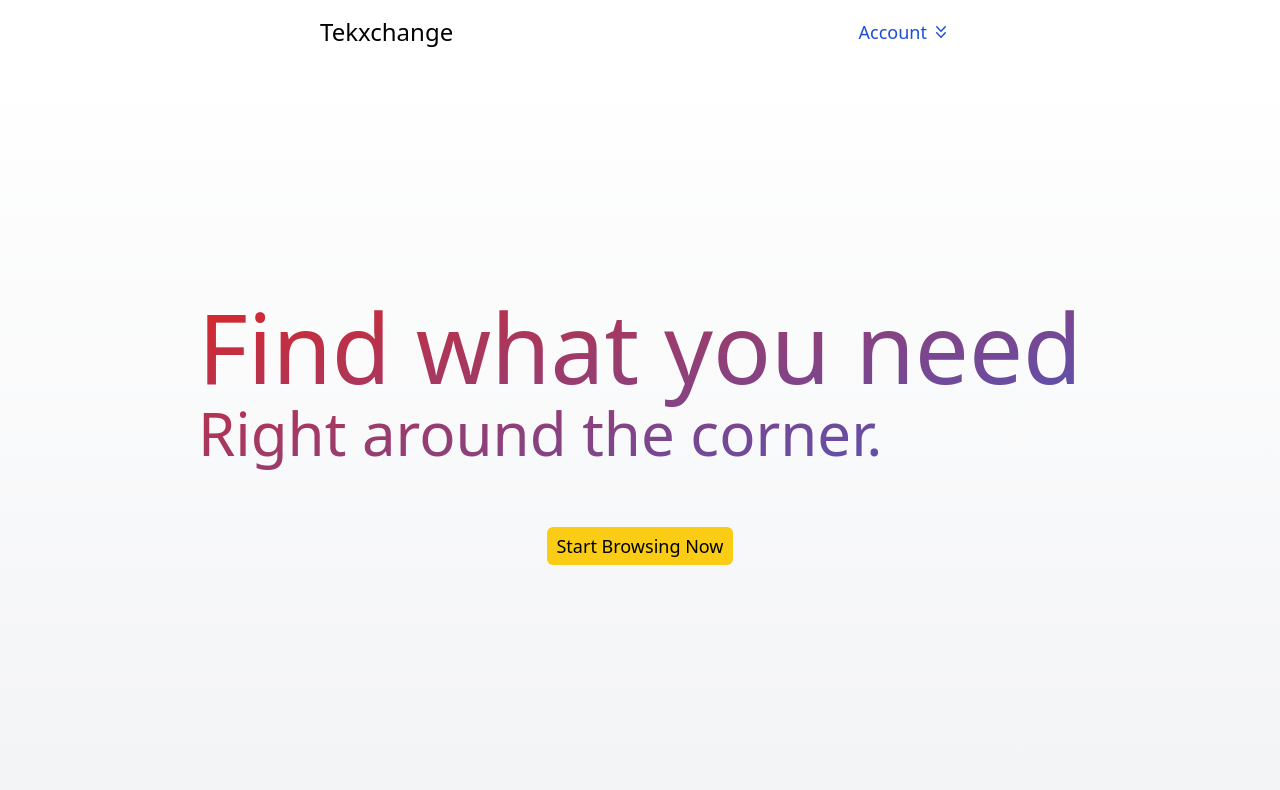
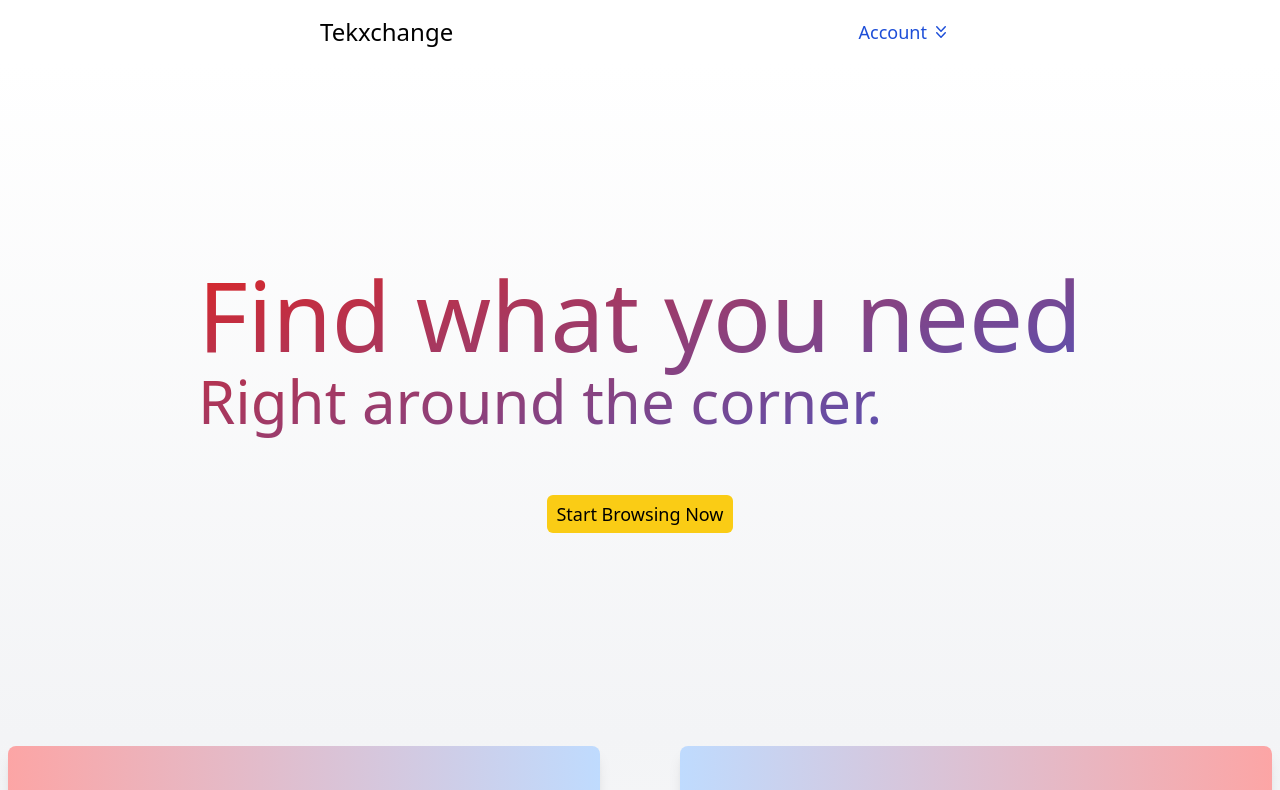
Before and after one commit to Tekxchange/web_ui, a React (Vite) app: page / in a window 1280 px wide. Shown: the top 790 px of the page. Built offline with nearby package versions, Linux system fonts and the light colour scheme.

Commit message:
Full page loading indicator for async components

```diff
--- a/package.json
+++ b/package.json
@@ -24,6 +24,7 @@
     "postcss": "^8.4.21",
     "tailwindcss": "^3.2.4",
     "typescript": "^4.9.3",
-    "vite": "^4.0.0"
+    "vite": "^4.0.0",
+    "vite-plugin-svgr": "^2.4.0"
   }
 }
--- a/src/App.tsx
+++ b/src/App.tsx
@@ -3,6 +3,7 @@ import { BrowserRouter as Router, Route, Routes } from "react-router-dom";
 import MarketingPage from "./pages/marketingPage";
 import Footer from "./components/Footer";
 import React from "react";
+import FullPageLoading from "./components/FullPageLoading";
 
 const MainApp = React.lazy(() => import("./pages/app"));
 
@@ -16,7 +17,7 @@ function App() {
           <Route
             path="/app/*"
             element={
-              <React.Suspense fallback={<h1>Loading...</h1>}>
+              <React.Suspense fallback={<FullPageLoading />}>
                 <MainApp />
               </React.Suspense>
             }
--- /dev/null
+++ b/src/components/FullPageLoading/index.tsx
@@ -0,0 +1,9 @@
+import { ReactComponent as Spinner } from "../../assets/spinner.svg";
+
+export default function FullPageLoading() {
+  return (
+    <div className="flex app-height w-full justify-center items-center">
+      <Spinner className="w-24 h-24" />
+    </div>
+  );
+}
--- /dev/null
+++ b/src/components/Loading.tsx
@@ -0,0 +1,5 @@
+import { ReactComponent as Spinner } from "../assets/spinner.svg";
+
+export default function Loading() {
+  return <Spinner className="h-24 w-24" />;
+}
--- a/src/index.less
+++ b/src/index.less
@@ -4,7 +4,7 @@
 
 html {
   max-width: 100vw;
-  //   overflow-x: hidden;
+  overflow-x: hidden;
   * {
     max-width: 100%;
     @apply box-border;
@@ -12,5 +12,5 @@ html {
 }
 
 .app-height {
-  min-height: calc(100vh - 4rem);
+  min-height: calc(100vh - 8rem);
 }
--- a/tsconfig.json
+++ b/tsconfig.json
@@ -16,6 +16,6 @@
     "noEmit": true,
     "jsx": "react-jsx"
   },
-  "include": ["src"],
+  "include": ["src", "svg.d.ts"],
   "references": [{ "path": "./tsconfig.node.json" }]
 }
--- a/vite.config.ts
+++ b/vite.config.ts
@@ -1,10 +1,10 @@
 import { defineConfig } from "vite";
 import react from "@vitejs/plugin-react-swc";
-import { ssr } from "vite-plugin-ssr/plugin";
+import svgr from 'vite-plugin-svgr';
 
 // https://vitejs.dev/config/
 export default defineConfig({
-  plugins: [react()],
+  plugins: [react(), svgr()],
   server: {
     open: true,
   },
```
Also changed, not shown: svg.d.ts (added, +7 -0 lines), src/assets/spinner.svg (added), 1 other file (tests, documents, lock files or other folders).
